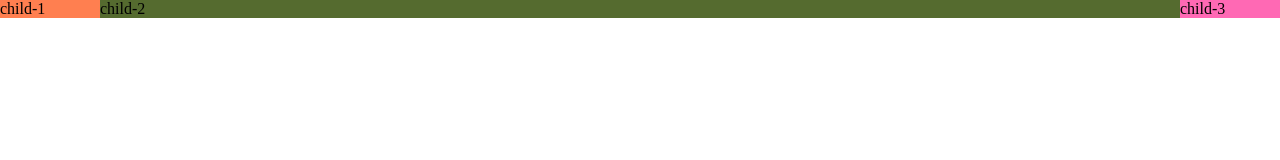
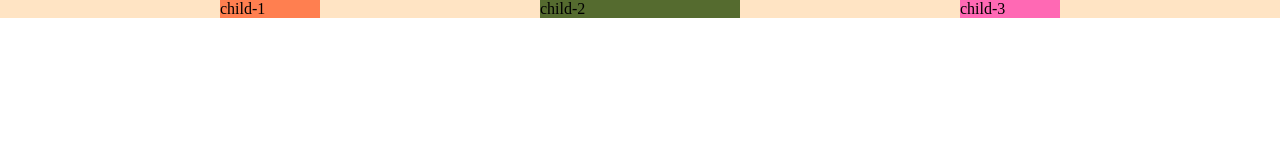
Before and after one commit to ithoangtan/Learn-CSS, a plain HTML site: page FlexBox/index.html in a window 1280 px wide. Drawn offline with Linux system fonts and the light colour scheme.

Commit message:
flex-shrink: 0 - khong cho phep cat phan tu con nay

```diff
--- a/FlexBox/index.css
+++ b/FlexBox/index.css
@@ -20,9 +20,9 @@ items sắp xếp theo hàng*/
 .child-2{
     background-color: darkolivegreen;
     /* giãn theo chiều: .container{flex-direction: row;} */
-    flex-basis: 100px;
-    /* Giả sử thành phần ở giữa sẽ lấy hết các phần tử trống */
-    flex-grow: 1;
+    flex-basis: 200px;
+    /* Giả sử muốn phần tử giữa sẽ không bị cắt */
+    flex-shrink: 0;
 }
 
 .child-3{
```
